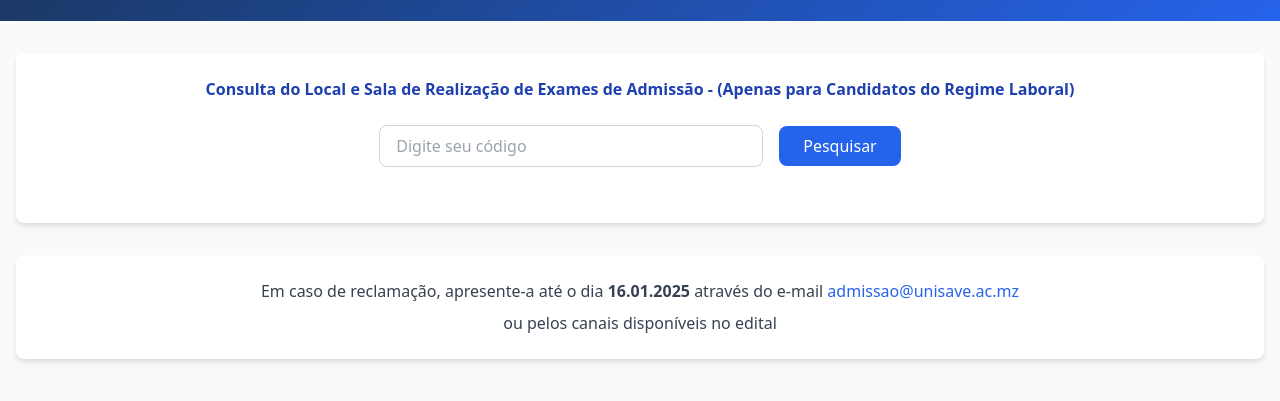
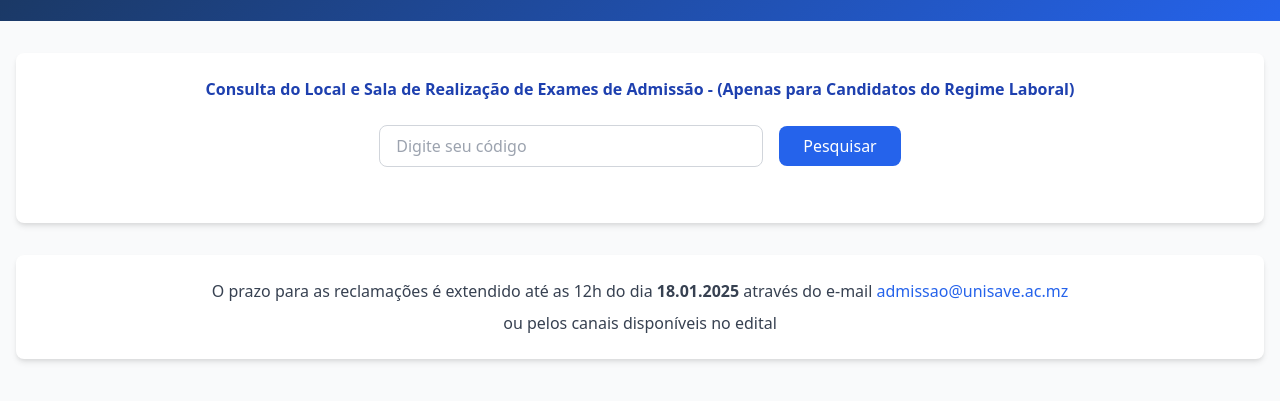
Before and after one commit to admissaounisave/admissaounisave.github.io, a plain HTML site: page index.html in a window 1280 px wide. Shown: the part 87-488 px from the top of the page. Drawn offline with nearby package versions, Linux system fonts and the light colour scheme.

Commit message:
Update index.html

```diff
--- a/index.html
+++ b/index.html
@@ -96,7 +96,7 @@
 
         <footer class="bg-white rounded-lg custom-shadow p-6 mb-8 text-center">
             <p class="text-gray-700 mb-2">
-                Em caso de reclamação, apresente-a até o dia <span class="font-semibold">16.01.2025</span> através do e-mail
+                O prazo para as reclamações é extendido até as 12h do dia <span class="font-semibold">18.01.2025</span> através do e-mail
                 <a href="mailto:admissao@unisave.ac.mz" class="text-blue-600 hover:text-blue-800 transition-colors duration-200">admissao@unisave.ac.mz</a>
             </p>
             <p class="text-gray-700">
```
